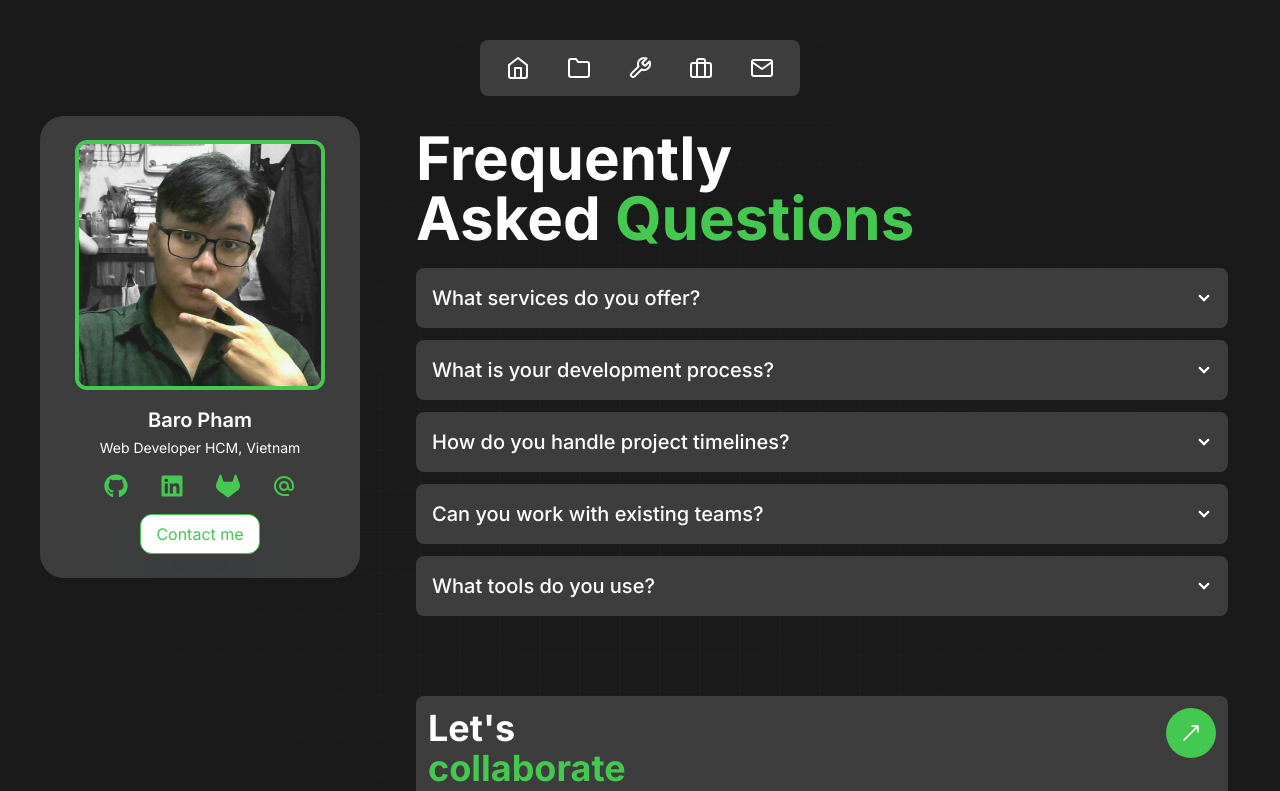
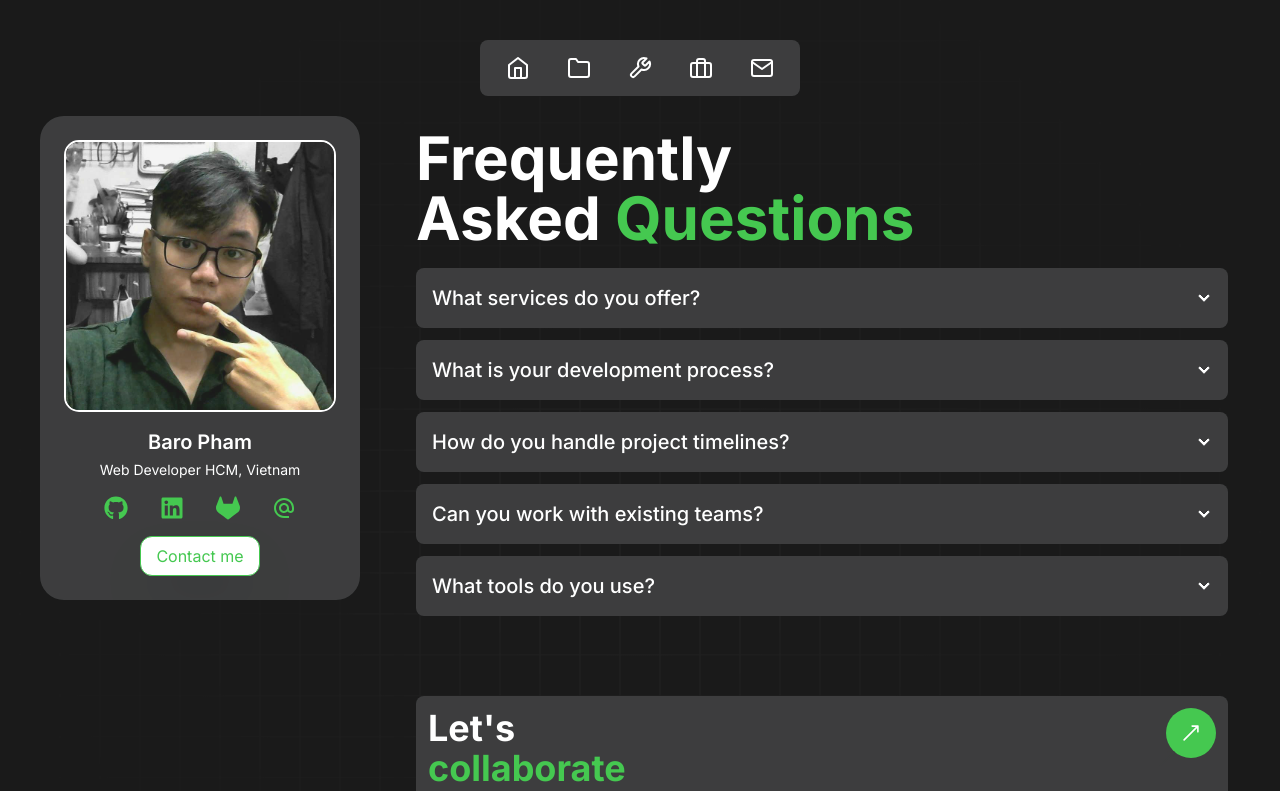
Before and after one commit to pbao9/portfolio-baro, a React (Vite) app: page / in a window 1280 px wide. Shown: the top 791 px of the page. Built offline with nearby package versions, Linux system fonts and the light colour scheme; what tailwindcss-animated would draw is missing.

Commit message:
update avatar

```diff
--- a/package.json
+++ b/package.json
@@ -11,6 +11,7 @@
   },
   "dependencies": {
     "@tailwindcss/vite": "^4.0.3",
+    "gsap": "^3.12.7",
     "react": "^18.3.1",
     "react-dom": "^18.3.1",
     "react-helmet-async": "^2.0.5",
--- /dev/null
+++ b/src/blocks/Animations/PixelTransition/PixelTransition.tsx
@@ -0,0 +1,164 @@
+/*
+	jsrepo 1.30.1
+	Installed from https://reactbits.dev/ts/tailwind/
+	4-2-2025
+*/
+
+import React, { useRef, useEffect, useState, CSSProperties } from "react";
+import { gsap } from "gsap";
+
+interface PixelTransitionProps {
+  firstContent: React.ReactNode;
+  secondContent: React.ReactNode;
+  gridSize?: number;
+  pixelColor?: string;
+  animationStepDuration?: number;
+  className?: string;
+  style?: CSSProperties;
+  aspectRatio?: string;
+}
+
+const PixelTransition: React.FC<PixelTransitionProps> = ({
+  firstContent,
+  secondContent,
+  gridSize = 7,
+  pixelColor = "currentColor",
+  animationStepDuration = 0.3,
+  className = "",
+  style = {},
+  aspectRatio = "100%",
+}) => {
+  const containerRef = useRef<HTMLDivElement | null>(null);
+  const pixelGridRef = useRef<HTMLDivElement | null>(null);
+  const activeRef = useRef<HTMLDivElement | null>(null);
+  const delayedCallRef = useRef<gsap.core.Tween | null>(null);
+
+  const [isActive, setIsActive] = useState<boolean>(false);
+
+  const isTouchDevice =
+    "ontouchstart" in window ||
+    navigator.maxTouchPoints > 0 ||
+    window.matchMedia("(pointer: coarse)").matches;
+
+  useEffect(() => {
+    const pixelGridEl = pixelGridRef.current;
+    if (!pixelGridEl) return;
+
+    pixelGridEl.innerHTML = "";
+
+    for (let row = 0; row < gridSize; row++) {
+      for (let col = 0; col < gridSize; col++) {
+        const pixel = document.createElement("div");
+        pixel.classList.add("pixelated-image-card__pixel");
+        pixel.classList.add("absolute", "hidden");
+        pixel.style.backgroundColor = pixelColor;
+
+        const size = 100 / gridSize;
+        pixel.style.width = `${size}%`;
+        pixel.style.height = `${size}%`;
+        pixel.style.left = `${col * size}%`;
+        pixel.style.top = `${row * size}%`;
+
+        pixelGridEl.appendChild(pixel);
+      }
+    }
+  }, [gridSize, pixelColor]);
+
+  const animatePixels = (activate: boolean): void => {
+    setIsActive(activate);
+
+    const pixelGridEl = pixelGridRef.current;
+    const activeEl = activeRef.current;
+    if (!pixelGridEl || !activeEl) return;
+
+    const pixels = pixelGridEl.querySelectorAll<HTMLDivElement>(
+      ".pixelated-image-card__pixel"
+    );
+    if (!pixels.length) return;
+
+    gsap.killTweensOf(pixels);
+    if (delayedCallRef.current) {
+      delayedCallRef.current.kill();
+    }
+
+    gsap.set(pixels, { display: "none" });
+
+    const totalPixels = pixels.length;
+    const staggerDuration = animationStepDuration / totalPixels;
+
+    gsap.to(pixels, {
+      display: "block",
+      duration: 0,
+      stagger: {
+        each: staggerDuration,
+        from: "random",
+      },
+    });
+
+    delayedCallRef.current = gsap.delayedCall(animationStepDuration, () => {
+      activeEl.style.display = activate ? "block" : "none";
+      activeEl.style.pointerEvents = activate ? "none" : "";
+    });
+
+    gsap.to(pixels, {
+      display: "none",
+      duration: 0,
+      delay: animationStepDuration,
+      stagger: {
+        each: staggerDuration,
+        from: "random",
+      },
+    });
+  };
+
+  const handleMouseEnter = (): void => {
+    if (!isActive) animatePixels(true);
+  };
+  const handleMouseLeave = (): void => {
+    if (isActive) animatePixels(false);
+  };
+  const handleClick = (): void => {
+    animatePixels(!isActive);
+  };
+
+  return (
+    <div
+      ref={containerRef}
+      className={`
+        ${className}
+        bg-[#222]
+        text-white
+        rounded-[15px]
+        border-2
+        border-white
+        w-[300px]
+        max-w-full
+        relative
+        overflow-hidden
+      `}
+      style={style}
+      onMouseEnter={!isTouchDevice ? handleMouseEnter : undefined}
+      onMouseLeave={!isTouchDevice ? handleMouseLeave : undefined}
+      onClick={isTouchDevice ? handleClick : undefined}
+    >
+      <div style={{ paddingTop: aspectRatio }} />
+
+      <div className="absolute inset-0 w-full h-full">{firstContent}</div>
+
+      <div
+        ref={activeRef}
+        className="absolute inset-0 w-full h-full z-[2]"
+        style={{ display: "none" }}
+      >
+        {secondContent}
+      </div>
+
+      <div
+        ref={pixelGridRef}
+        className="absolute inset-0 w-full h-full pointer-events-none z-[3]"
+      />
+    </div>
+  );
+};
+
+export default PixelTransition;
--- a/src/components/CardPortfolio.tsx
+++ b/src/components/CardPortfolio.tsx
@@ -1,14 +1,36 @@
 import {Link} from "react-router";
 import {FaGithub, FaLinkedin, FaGitlab} from "react-icons/fa6";
 import {MdOutlineAlternateEmail} from "react-icons/md";
+import PixelTransition from "../blocks/Animations/PixelTransition/PixelTransition.tsx";
 
 const CardPortfolio = () => {
     return (
         <div className="shadow-lg p-6 w-80 text-center block bg-dark-custom rounded-3xl mx-auto">
-            <img
-                src="/avatar.jpg"
-                alt="Profile"
-                className="w-[250px] h-[250px] mx-auto rounded-xl object-cover border-4 shadow-green-custom border-green-custom hover:shadow-[0_0_20px_5px_rgba(0,255,0,0.7)] hover:border-white transition-all duration-500"
+            <PixelTransition
+                firstContent={
+                    <img
+                        src="/avatar.jpg"
+                        alt="Avatar"
+                        style={{ width: "100%", height: "100%", objectFit: "cover" }}
+                    />
+                }
+                secondContent={
+                    <div
+                        style={{
+                            width: "100%",
+                            height: "100%",
+                            display: "grid",
+                            placeItems: "center",
+                            backgroundColor: "#111"
+                        }}
+                    >
+                        <p style={{ fontWeight: 900, fontSize: "3rem", color: "#ffffff" }}>Backend Developer</p>
+                    </div>
+                }
+                gridSize={12}
+                pixelColor='#ffffff'
+                animationStepDuration={0.4}
+                className="shadow-green-custom border-green-custom hover:shadow-[0_0_20px_5px_rgba(0,255,0,0.7)] hover:border-white transition-all duration-500"
             />
             <h2 className="text-xl font-semibold text-white mt-4">
                 Baro Pham
```
Also changed, not shown: 2 other files (tests, documents, lock files or other folders).
